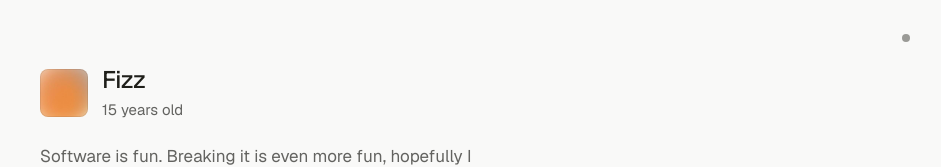
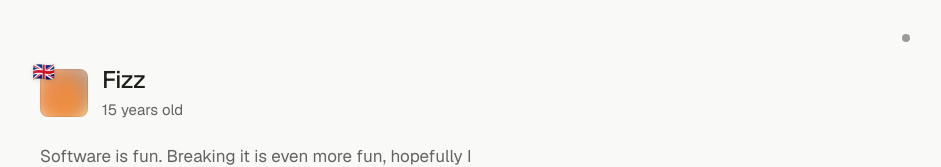
Before and after one commit to realfizz/fizblg, a Next.js app: page / in a window 1280 px wide. Shown: the top 167 px of the page, without its empty margins (336-1277 px from the left). Built offline with nearby package versions, Linux system fonts and the light colour scheme.

Commit message:
feat(ui): pin uk flag on avatar

```diff
--- a/app/page.tsx
+++ b/app/page.tsx
@@ -9,6 +9,7 @@ export default function Page() {
 
       <section>
         <div className="flex items-center gap-3.5">
+          <div className="relative shrink-0">
             <Image
               src="/avatar.jpg"
               alt="Fizz"
@@ -17,6 +18,13 @@ export default function Page() {
               priority
               className="size-12 rounded-lg outline outline-1 -outline-offset-1 outline-border"
             />
+            <span
+              aria-hidden
+              className="pointer-events-none absolute top-0 left-0 -translate-x-1/3 -translate-y-1/3 select-none text-lg leading-none drop-shadow-sm"
+            >
+              🇬🇧
+            </span>
+          </div>
 
           <div>
             <h1 className="text-2xl font-medium tracking-tight text-foreground">
@@ -24,10 +32,6 @@ export default function Page() {
             </h1>
 
             <p className="mt-0.5 text-[15px] leading-6 text-fg-secondary">
-              <span className="inline-flex items-center gap-1.5">
-                {/* <span aria-hidden>🇬🇧</span> */}
-                {/* <span>UK</span> */}
-              </span>
               15 years old
             </p>
           </div>
```
Lines whose indentation alone changed are shown as unchanged.
